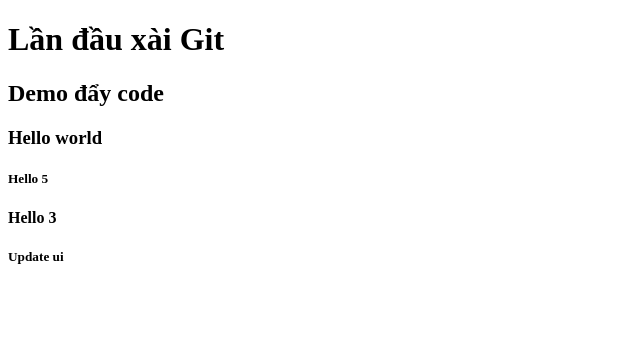
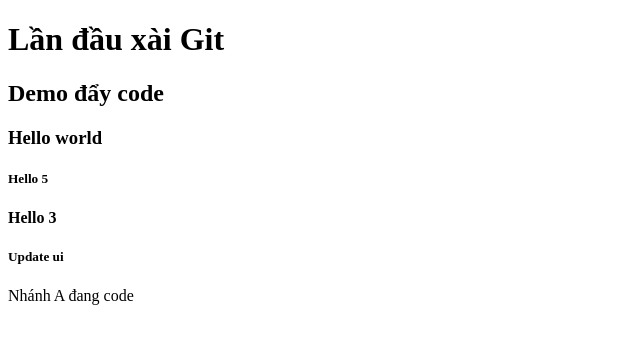
Before and after one commit to lexuannghi/BCS09-Demo, a plain HTML site: page index.html in a window 1280 px wide. Shown: the whole page, without its empty margins (0-640 px from the left). Drawn offline with Linux system fonts and the light colour scheme.

Commit message:
nhanh A dang code

```diff
--- a/index.html
+++ b/index.html
@@ -12,5 +12,6 @@
   <h5>Hello 5</h5>
   <h4>Hello 3</h4>
   <h5>Update ui</h5>
+  <p>Nhánh A đang code</p>
 </body>
 </html>
```
Also changed, not shown: note.txt.
